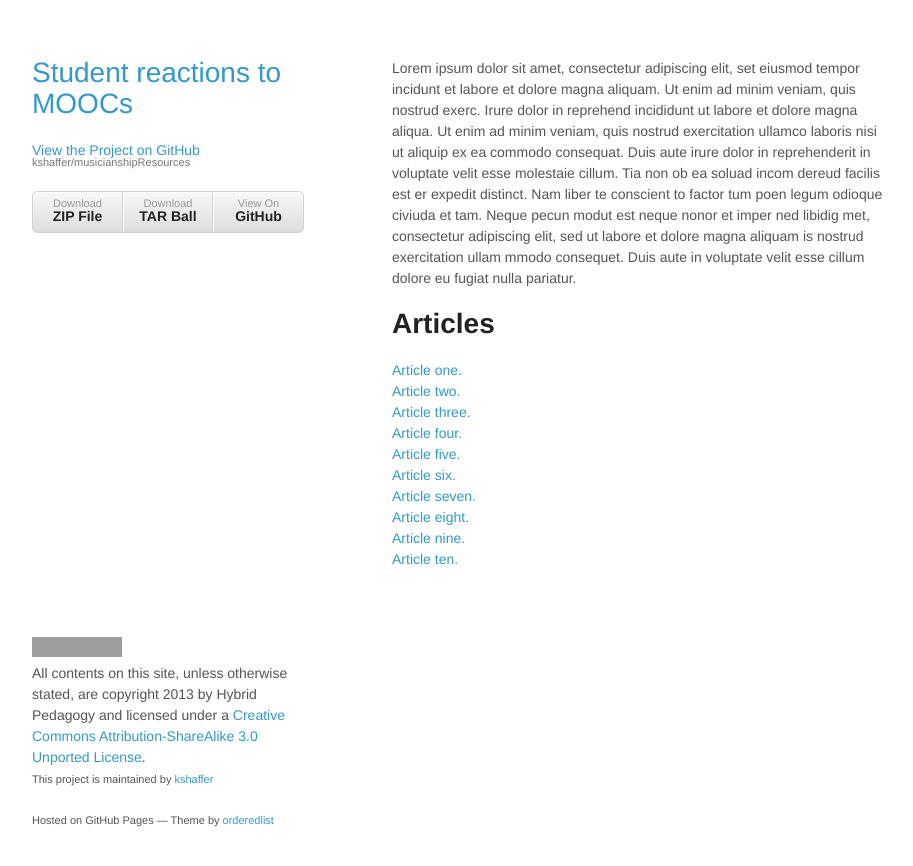
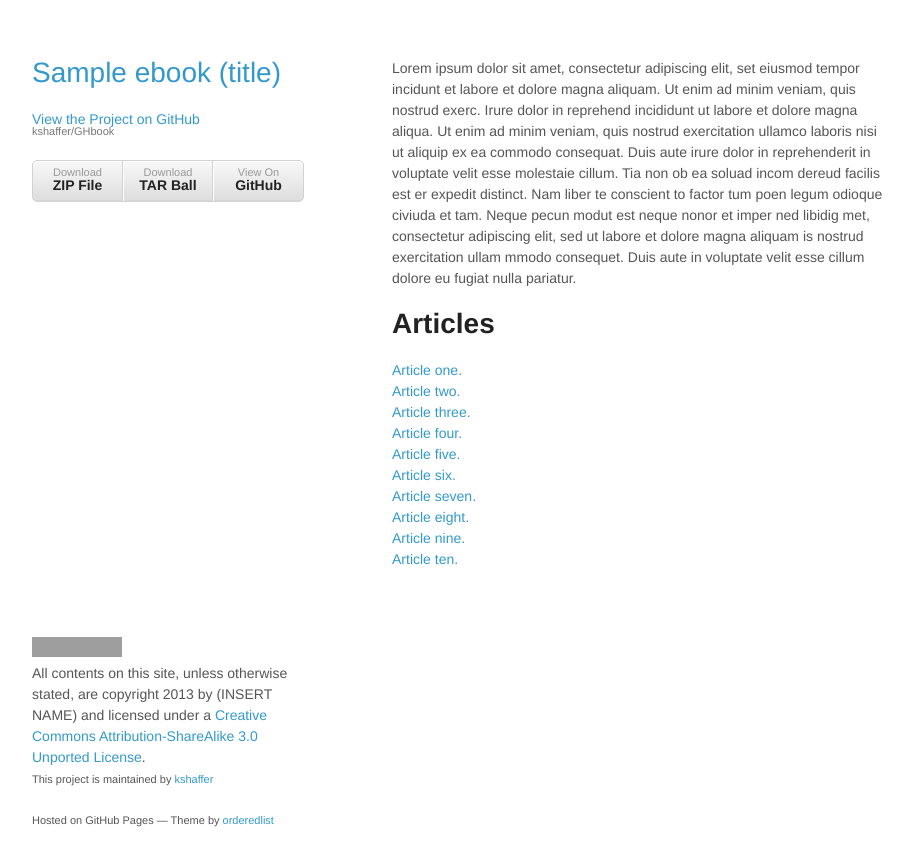
Before and after one commit to kshaffer/GHbook, a Jekyll site: the page built from index.md, in a window 1280 px wide. Shown: the top 866 px of the page, without its empty margins (178-1091 px from the left). Built offline with Jekyll 4.4.1, drawn with Linux system fonts in a browser that asks for light colours; Markdown is read by kramdown in place of the engine named in the settings; grey boxes are pictures that could not be loaded.

Commit message:
changed titles and links to generic

```diff
--- a/_layouts/default.html
+++ b/_layouts/default.html
@@ -3,7 +3,7 @@
   <head>
     <meta charset="utf-8">
     <meta http-equiv="X-UA-Compatible" content="chrome=1">
-    <title>Student reactions to MOOCs</title>
+    <title>Sample ebook (title)</title>
 
     <link rel="stylesheet" href="stylesheets/styles.css">
     <link rel="stylesheet" href="stylesheets/pygment_trac.css">
@@ -16,16 +16,16 @@
   <body>
     <div class="wrapper">
       <header>
-        <h1><a href="index.html">Student reactions to MOOCs</a></h1>
+        <h1><a href="index.html">Sample ebook (title)</a></h1>
         <p></p>
 
-        <p class="view"><a href="https://github.com/kshaffer/musicianshipResources">View the Project on GitHub <small>kshaffer/musicianshipResources</small></a></p>
+        <p class="view"><a href="https://github.com/kshaffer/GHbook">View the Project on GitHub <small>kshaffer/GHbook</small></a></p>
 
 
         <ul>
-          <li><a href="https://github.com/kshaffer/musicianshipResources/zipball/master">Download <strong>ZIP File</strong></a></li>
-          <li><a href="https://github.com/kshaffer/musicianshipResources/tarball/master">Download <strong>TAR Ball</strong></a></li>
-          <li><a href="https://github.com/kshaffer/musicianshipResources">View On <strong>GitHub</strong></a></li>
+          <li><a href="https://github.com/kshaffer/GHbook/zipball/master">Download <strong>ZIP File</strong></a></li>
+          <li><a href="https://github.com/kshaffer/GHbook/tarball/master">Download <strong>TAR Ball</strong></a></li>
+          <li><a href="https://github.com/kshaffer/GHbook">View On <strong>GitHub</strong></a></li>
         </ul>
       </header>
 
@@ -34,7 +34,7 @@
       </section>
 
       <footer>
-		<a rel="license" href="http://creativecommons.org/licenses/by-sa/3.0/"><img alt="Creative Commons License" style="border-width:0" src="http://i.creativecommons.org/l/by-sa/3.0/88x31.png" /></a><br />All contents on this site, unless otherwise stated, are copyright 2013 by Hybrid Pedagogy and licensed under a <a rel="license" href="http://creativecommons.org/licenses/by-sa/3.0/">Creative Commons Attribution-ShareAlike 3.0 Unported License</a>.
+		<a rel="license" href="http://creativecommons.org/licenses/by-sa/3.0/"><img alt="Creative Commons License" style="border-width:0" src="http://i.creativecommons.org/l/by-sa/3.0/88x31.png" /></a><br />All contents on this site, unless otherwise stated, are copyright 2013 by (INSERT NAME) and licensed under a <a rel="license" href="http://creativecommons.org/licenses/by-sa/3.0/">Creative Commons Attribution-ShareAlike 3.0 Unported License</a>.
         <p><small>This project is maintained by <a href="https://github.com/kshaffer">kshaffer</a></small></p>
         <p><small>Hosted on GitHub Pages &mdash; Theme by <a href="https://github.com/orderedlist">orderedlist</a></small></p>
       </footer>
--- a/index.md
+++ b/index.md
@@ -1,6 +1,6 @@
 ---
 layout: post
-title: Student reactions to MOOCs
+title: Sample ebook
 ---
 
 
```
